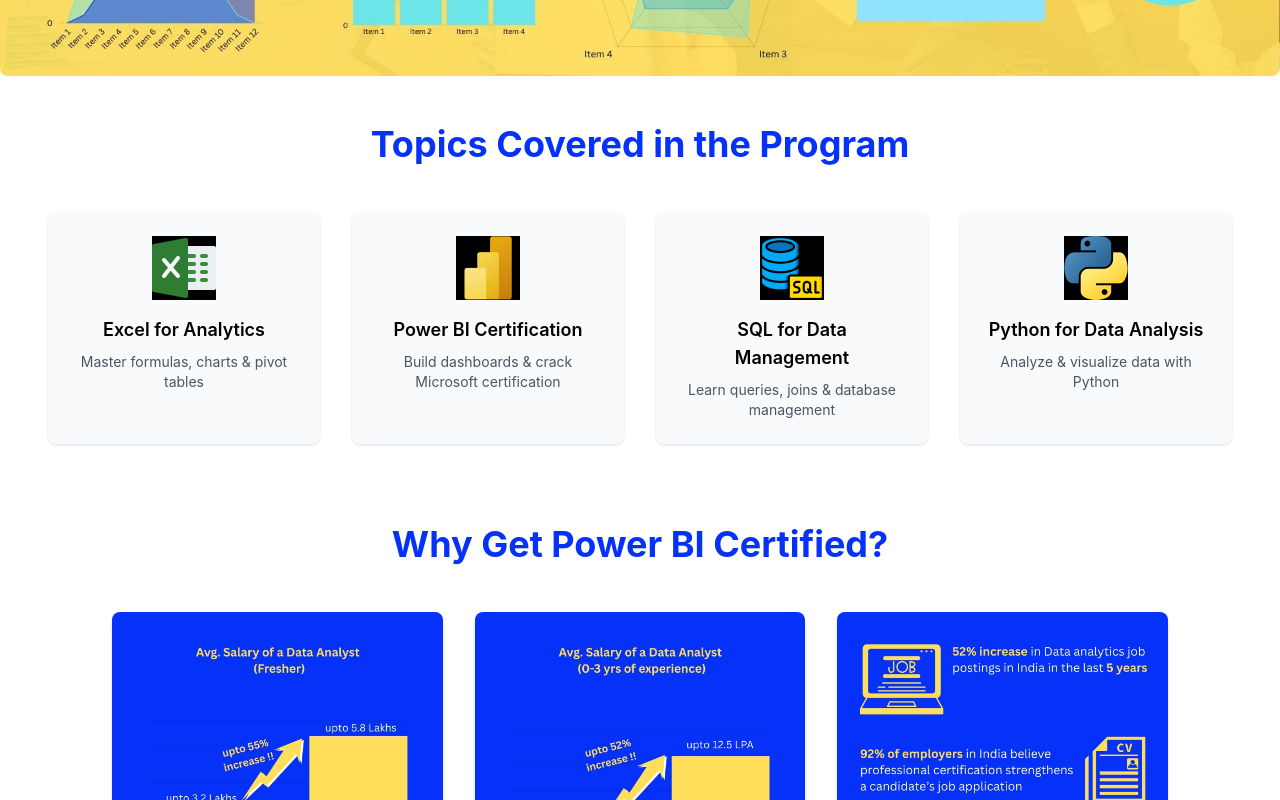
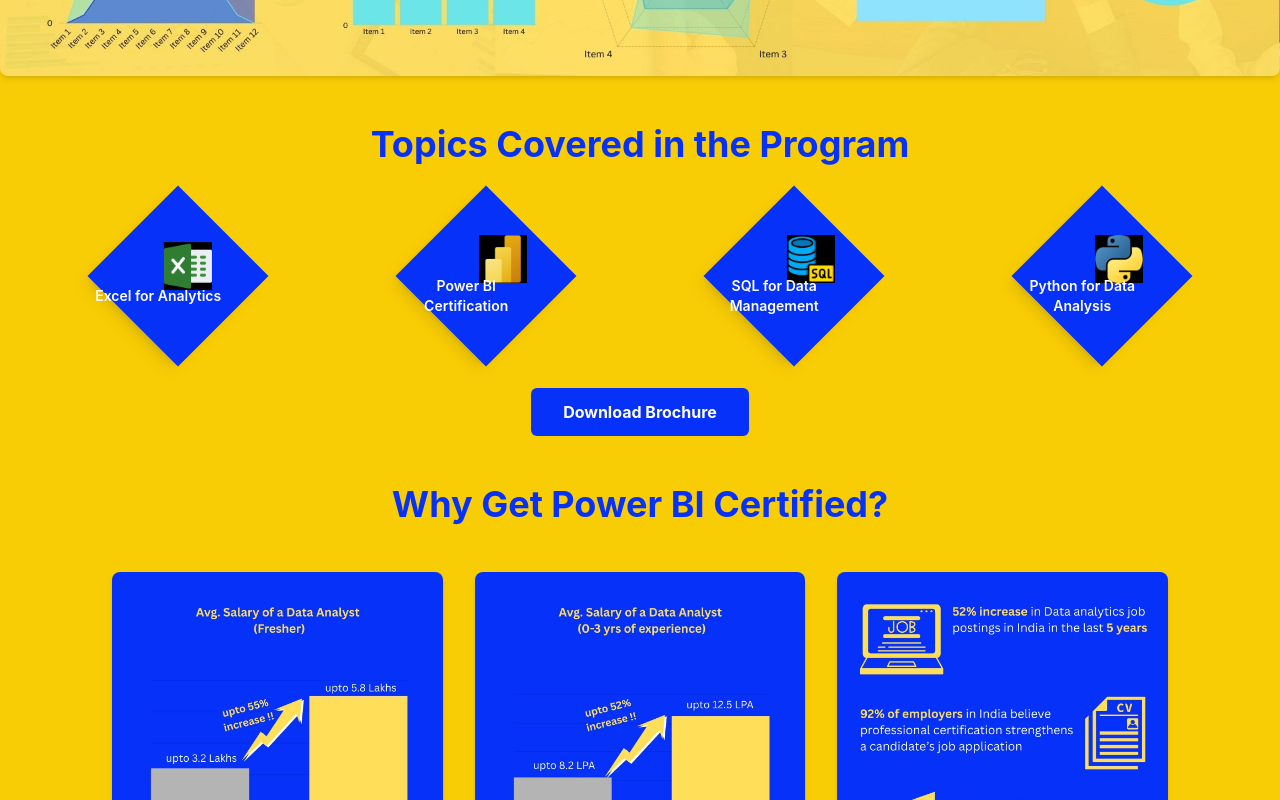
Before and after one commit to sanjeev699/certifa_rebel, a React (Create React App) app: page / in a window 1280 px wide. Shown: the part 4200-5000 px from the top of the page. Built offline with nearby package versions, Linux system fonts and the light colour scheme.

Commit message:
Update ProgramDetailsSection.jsx

```diff
--- a/src/components/ProgramDetailsSection.jsx
+++ b/src/components/ProgramDetailsSection.jsx
@@ -1,8 +1,7 @@
 // src/components/ProgramDetailsSection.jsx
-
 import React from "react";
 
-// Import your assets
+// Import assets
 import heroImg from "../Assets/program-hero1.jpg";
 import excelLogo from "../Assets/excel.jpeg";
 import powerBILogo from "../Assets/powerbi.jpeg";
@@ -13,57 +12,60 @@ import impact1 from "../Assets/impact1.jpg";
 import impact2 from "../Assets/impact2.jpg";
 import impact3 from "../Assets/impact3.jpg";
 
-import certificateImg from "../Assets/sample_cert.png"; // <- Add your certificate image here
+import certificateImg from "../Assets/sample_cert.png";
 
 const ProgramDetailsSection = () => {
+  const topics = [
+    { name: "Excel for Analytics", logo: excelLogo },
+    { name: "Power BI Certification", logo: powerBILogo },
+    { name: "SQL for Data Management", logo: sqlLogo },
+    { name: "Python for Data Analysis", logo: pythonLogo },
+  ];
+
   return (
-    <section id="program-details" className="bg-[##f9cd05] py-20">
+    <section id="program-details" className="bg-brandYellow py-20">
       {/* Hero Image */}
       <div className="w-full mb-12">
         <img
           src={heroImg}
           alt="Data Analytics Pro Program"
-          className="w-full h-auto rounded-lg -md"
+          className="w-full h-auto rounded-lg shadow-md"
         />
       </div>
 
       {/* Topics Covered */}
-      <div className="max-w-7xl mx-auto px-6 md:px-12 mb-20">
-        <h2 className="text-3xl md:text-4xl font-bold text-center text-brandBlue mb-12">
+      <div className="max-w-7xl mx-auto px-6 md:px-12 mb-12 text-center">
+        <h2 className="text-3xl md:text-4xl font-bold text-brandBlue mb-12">
           Topics Covered in the Program
         </h2>
-        <div className="grid grid-cols-1 sm:grid-cols-2 md:grid-cols-4 gap-8 text-center">
-          <div className="p-6 bg-gray-50 rounded-lg shadow hover:shadow-lg transition">
-            <img src={excelLogo} alt="Excel" className="h-16 mx-auto mb-4" />
-            <h3 className="font-semibold text-lg">Excel for Analytics</h3>
-            <p className="text-sm text-gray-600 mt-2">
-              Master formulas, charts & pivot tables
-            </p>
-          </div>
 
-          <div className="p-6 bg-gray-50 rounded-lg shadow hover:shadow-lg transition">
-            <img src={powerBILogo} alt="Power BI" className="h-16 mx-auto mb-4" />
-            <h3 className="font-semibold text-lg">Power BI Certification</h3>
-            <p className="text-sm text-gray-600 mt-2">
-              Build dashboards & crack Microsoft certification
-            </p>
-          </div>
+        <div className="grid grid-cols-2 sm:grid-cols-4 gap-12 justify-items-center">
+          {topics.map((topic, idx) => (
+            <div
+              key={idx}
+              className="w-32 h-32 bg-brandBlue text-white flex flex-col items-center justify-center transform rotate-45 hover:scale-105 transition duration-300 shadow-lg"
+            >
+              <img
+                src={topic.logo}
+                alt={topic.name}
+                className="w-12 h-12 mb-2 transform -rotate-45"
+              />
+              <span className="font-semibold text-sm transform -rotate-45">
+                {topic.name}
+              </span>
+            </div>
+          ))}
+        </div>
 
-          <div className="p-6 bg-gray-50 rounded-lg shadow hover:shadow-lg transition">
-            <img src={sqlLogo} alt="SQL" className="h-16 mx-auto mb-4" />
-            <h3 className="font-semibold text-lg">SQL for Data Management</h3>
-            <p className="text-sm text-gray-600 mt-2">
-              Learn queries, joins & database management
-            </p>
-          </div>
-
-          <div className="p-6 bg-gray-50 rounded-lg shadow hover:shadow-lg transition">
-            <img src={pythonLogo} alt="Python" className="h-16 mx-auto mb-4" />
-            <h3 className="font-semibold text-lg">Python for Data Analysis</h3>
-            <p className="text-sm text-gray-600 mt-2">
-              Analyze & visualize data with Python
-            </p>
-          </div>
+        {/* Download Brochure Button */}
+        <div className="mt-12">
+          <a
+            href="/brochures/DataAnalyticsPro.pdf"
+            download
+            className="inline-block bg-brandBlue hover:bg-blue-700 text-white font-bold py-3 px-8 rounded-md transition duration-300"
+          >
+            Download Brochure
+          </a>
         </div>
       </div>
 
@@ -90,20 +92,6 @@ const ProgramDetailsSection = () => {
           className="w-full rounded-lg shadow-lg border"
         />
       </div>
-
-      {/* CTA Section */}
-      <div className="text-center">
-        <h3 className="text-xl md:text-2xl font-semibold mb-6">
-          Get the full syllabus & career impact report
-        </h3>
-        <a
-          href="/brochures/DataAnalyticsPro.pdf"
-          download
-          className="inline-block bg-brandBlue hover:bg-blue-700 text-white font-bold py-3 px-8 rounded-md transition duration-300"
-        >
-          Download Brochure
-        </a>
-      </div>
     </section>
   );
 };
```
